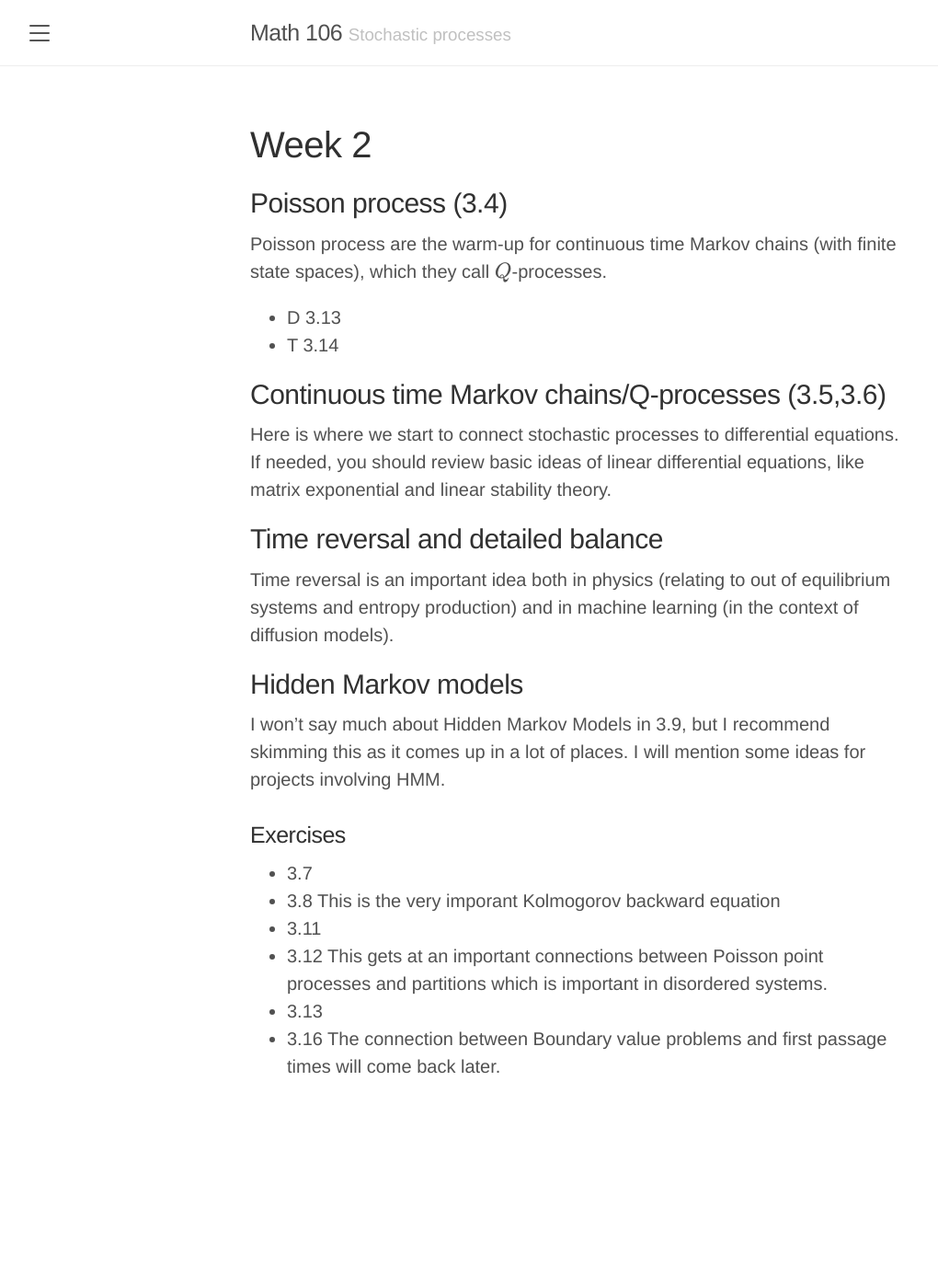
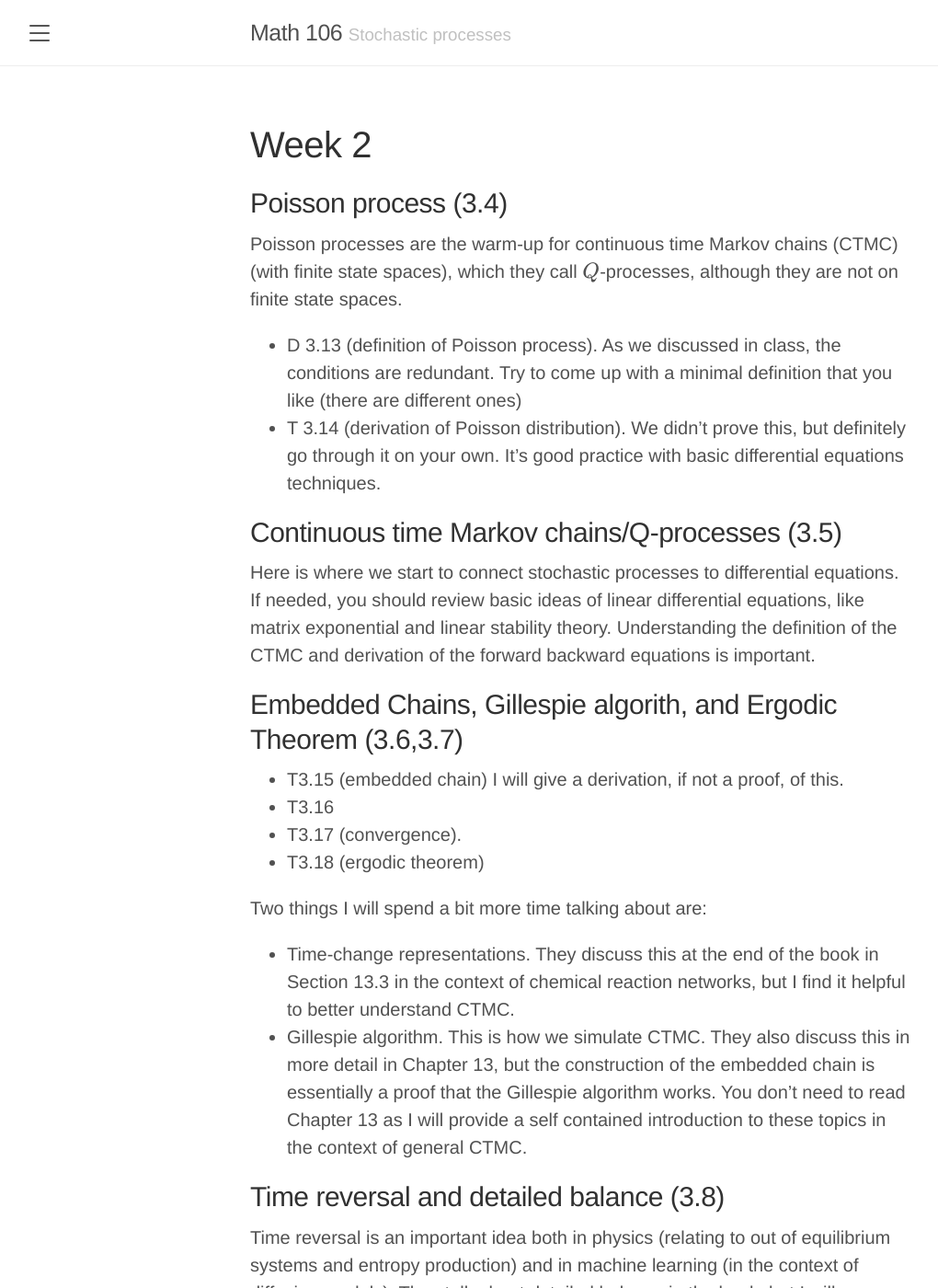
Before and after one commit to elevien/math106, a Jekyll site: the page built from Week2.md, in a window 1280 px wide and 1400 px high. Shown: the whole window at 92% size, without its empty margins (8-1028 px from the left). Built offline with Jekyll 4.4.1, drawn with Linux system fonts in a browser that asks for light colours; formulas are drawn with MathJax 3; some of the changed text lies outside the part shown.

Commit message:
Updated week2 page

```diff
--- a/Week2.md
+++ b/Week2.md
@@ -8,19 +8,33 @@ bibliography:
 
 ## Poisson process (3.4)
 
-Poisson process are the warm-up for continuous time Markov chains (with finite state spaces), which they call $Q$-processes.
+Poisson processes are the warm-up for continuous time Markov chains (CTMC) (with finite state spaces), which they call $Q$-processes, although they are not on finite state spaces.
 
-- D 3.13
-- T 3.14
+- D 3.13 (definition of Poisson process). As we discussed in class, the conditions are redundant. Try to come up with a minimal definition that you like (there are different ones)
+- T 3.14 (derivation of Poisson distribution). We didn't prove this, but definitely go through it on your own. It's good practice with basic differential equations techniques.
 
 
-## Continuous time Markov chains/Q-processes (3.5,3.6)
+## Continuous time Markov chains/Q-processes (3.5)
 
-Here is where we start to connect stochastic processes to differential equations. If needed, you should review basic ideas of linear differential equations, like matrix exponential and linear stability theory.
+Here is where we start to connect stochastic processes to differential equations. If needed, you should review basic ideas of linear differential equations, like matrix exponential and linear stability theory. Understanding the definition of the CTMC and derivation of the forward backward equations is important.
 
-## Time reversal and detailed balance
+## Embedded Chains, Gillespie algorith, and Ergodic Theorem (3.6,3.7)
 
-Time reversal is an important idea both in physics (relating to out of equilibrium systems and entropy production) and in machine learning (in the context of diffusion models).
+- T3.15 (embedded chain) I will give a derivation, if not a proof, of this.
+- T3.16
+- T3.17 (convergence).
+- T3.18 (ergodic theorem)
+
+Two things I will spend a bit more time talking about are:
+- Time-change representations. They discuss this at the end of the book in Section 13.3 in the context of chemical reaction networks, but I find it helpful to better understand CTMC.
+- Gillespie algorithm. This is how we simulate CTMC. They also discuss this in more detail in Chapter 13, but the construction of the embedded chain is essentially a proof that the Gillespie algorithm works.
+You don't need to read Chapter 13 as I will provide a self contained introduction to these topics in the context of general CTMC.
+
+## Time reversal and detailed balance (3.8)
+
+Time reversal is an important idea both in physics (relating to out of equilibrium systems and entropy production) and in machine learning (in the context of diffusion models). They talk about detailed balance in the book, but I will introduce an additional concept: Entropy production rate. This is how we quantify how far out of equilibrium a system is.
+
+
 
 ## Hidden Markov models
 
@@ -29,8 +43,10 @@ I won't say much about Hidden Markov Models in 3.9, but I recommend skimming thi
 ### Exercises
 
 - 3.7
-- 3.8 This is the very imporant Kolmogorov backward equation
+- 3.8 This is the very important Kolmogorov backward equation, but there is a typo: $P$ should be $Q$.
 - 3.11
 - 3.12 This gets at an important connections between Poisson point processes and partitions which is important in disordered systems.
 - 3.13
 - 3.16 The connection between Boundary value problems and first passage times will come back later.
+- Added 1/13: We've seen how the Perron Frobenius theorem applies to the matrix $P$. Now explain how it applies to $Q$. In particular, what does it say about the spectrum.
+- Added 1/13: If $N_t$ is a Poisson process with rate $=1$ and $\gamma> 0$, then what is $\tilde{N}_t = N_{\gamma t}$.
```
Also changed, not shown: Week1.md (+4 -1 lines), Week3.md (+3 -1 lines), schedule.md (+1 -1 lines), 6 other files.
